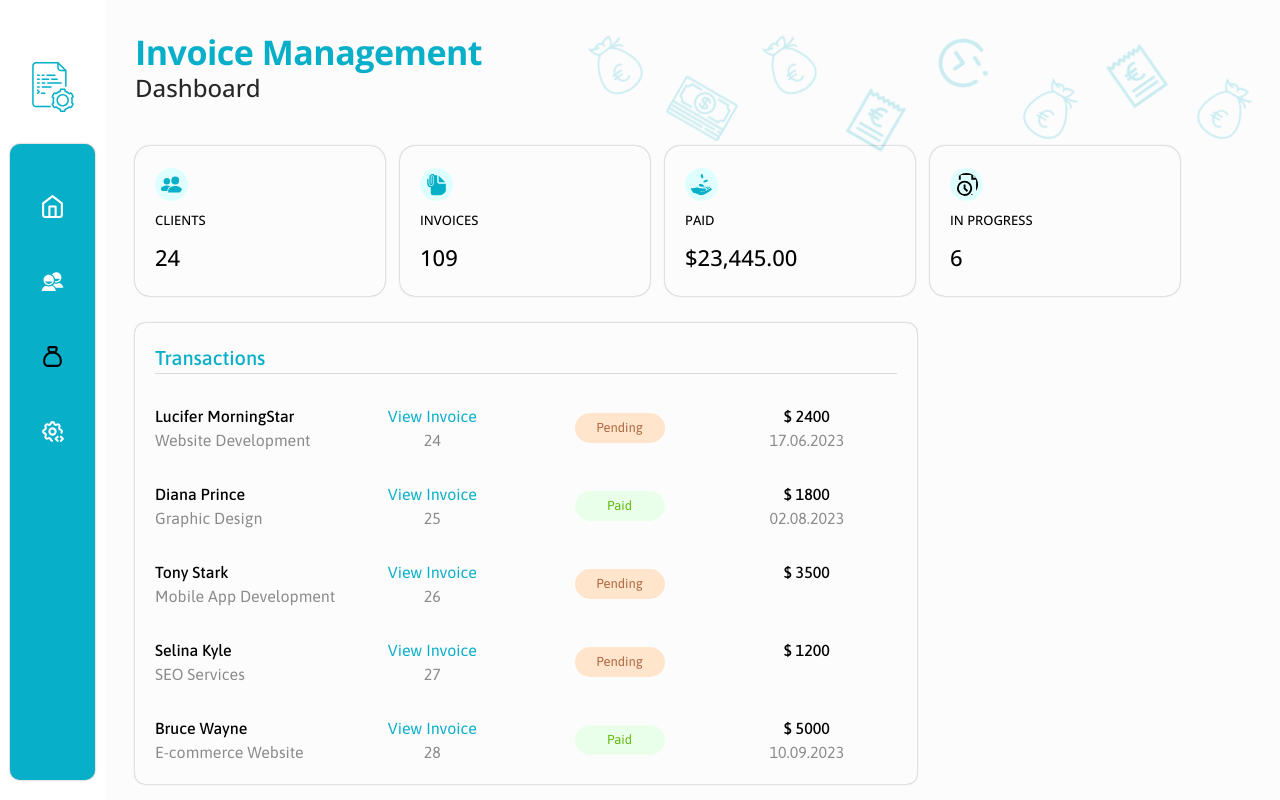
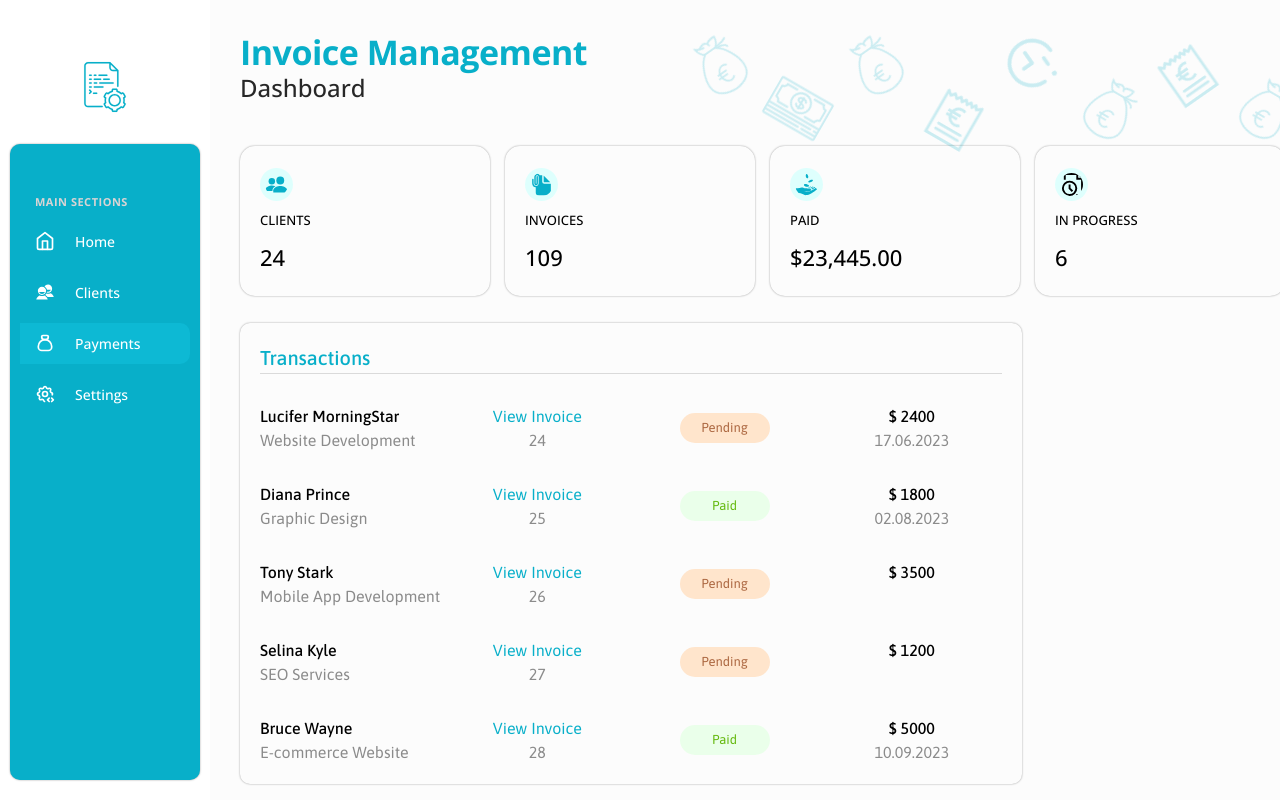
Before and after one commit to Andarus-1994/invoicesFrontend, a React (Vite) app: page /payments in a window 1280 px wide. Built offline with nearby package versions, Linux system fonts and the light colour scheme.

Commit message:
Added animations for sidemenu

```diff
--- a/src/Components/Navigation/SideMenu.scss
+++ b/src/Components/Navigation/SideMenu.scss
@@ -16,40 +16,60 @@
       width: 50px;
     }
   }
+  h3 {
+    font-size: 11px;
+    font-weight: 700;
+    text-transform: uppercase;
+    letter-spacing: 0.5px;
+    color: #dad4d4;
+    margin: 0;
+    padding-left: 15px;
+  }
   ul {
     @include customBoxStyles;
     width: 100%;
     height: 100%;
     display: flex;
     flex-direction: column;
-    gap: 50px;
     list-style-type: none;
     background: $primaryColor;
+    gap: 10px;
     min-height: 60dvh;
     border-radius: 10px;
-    padding: 50px 30px;
+    padding: 50px 10px;
     margin: 0;
   }
   a {
+    position: relative;
+    z-index: 1;
     color: #ffffff;
-    font-weight: 400;
-    font-size: 16px;
+    font-weight: 500;
+    font-size: 14px;
+    padding: 10px 15px;
     display: flex;
     align-items: center;
     justify-content: flex-start;
-    gap: 15px;
+
+    min-width: 170px;
+    gap: 20px;
     transition: 0.5s;
-    span {
-      display: none;
+    & > .active,
+    &:hover {
+      border-top-right-radius: 10px;
+      border-bottom-right-radius: 10px;
+      background: #15c7e26c;
+      color: #c2f7ff;
+    }
+    & > .active {
+      position: absolute;
+      width: 100%;
+      height: 100%;
+      left: 0;
+      top: 0;
+      z-index: -1;
     }
     svg {
-      font-size: 25px;
-    }
-    &:hover {
-      color: #1c1f1b;
+      font-size: 20px;
     }
   }
-  a.active {
-    color: #000000;
-  }
 }
--- a/src/Components/Navigation/SideMenu.tsx
+++ b/src/Components/Navigation/SideMenu.tsx
@@ -1,10 +1,35 @@
-import { NavLink } from "react-router-dom"
+import { NavLink, useLocation } from "react-router-dom"
 import "./SideMenu.scss"
 import { FiHome } from "react-icons/fi"
 import { IoMdContacts } from "react-icons/io"
 import { TbSettingsCode, TbMoneybag } from "react-icons/tb"
+import { motion } from "framer-motion"
 
 export default function SideMenu() {
+  const location = useLocation()
+
+  const RoutesLinks = [
+    {
+      path: "/",
+      name: "Home",
+      icon: <FiHome />,
+    },
+    {
+      path: "/clients",
+      name: "Clients",
+      icon: <IoMdContacts />,
+    },
+    {
+      path: "/payments",
+      name: "Payments",
+      icon: <TbMoneybag />,
+    },
+    {
+      path: "/settings",
+      name: "Settings",
+      icon: <TbSettingsCode />,
+    },
+  ]
   return (
     <div className="sideNav">
       {" "}
@@ -46,49 +71,24 @@ export default function SideMenu() {
         </svg>
       </div>
       <ul>
-        <li>
+        <h3>Main Sections</h3>
+        {RoutesLinks.map((route) => {
+          return (
+            <li key={route.name}>
               <NavLink
-            to="/"
+                to={route.path}
                 className={({ isActive, isPending }: { isActive: boolean; isPending: boolean }) => {
                   return isActive ? "active" : isPending ? "pending" : ""
                 }}
               >
-            <FiHome /> <span>Home</span>
+                {route.icon} <span>{route.name}</span>
+                {location.pathname === route.path ? (
+                  <motion.div transition={{ type: "spring" }} layoutId="underline" className="active"></motion.div>
+                ) : null}
               </NavLink>
             </li>
-        <li>
-          <NavLink
-            to="/clients"
-            className={({ isActive, isPending }: { isActive: boolean; isPending: boolean }) => {
-              return isActive ? "active" : isPending ? "pending" : ""
-            }}
-          >
-            <IoMdContacts />
-            <span>Clients</span>{" "}
-          </NavLink>
-        </li>
-        <li>
-          <NavLink
-            to="/payments"
-            className={({ isActive, isPending }: { isActive: boolean; isPending: boolean }) => {
-              return isActive ? "active" : isPending ? "pending" : ""
-            }}
-          >
-            <TbMoneybag />
-            <span>Payments</span>{" "}
-          </NavLink>
-        </li>
-        <li>
-          <NavLink
-            to="/settings"
-            className={({ isActive, isPending }: { isActive: boolean; isPending: boolean }) => {
-              return isActive ? "active" : isPending ? "pending" : ""
-            }}
-          >
-            <TbSettingsCode />
-            <span>Settings</span>{" "}
-          </NavLink>
-        </li>
+          )
+        })}
       </ul>
     </div>
   )
--- a/src/Views/Home/RecentInvoices/FilterInvoice.tsx
+++ b/src/Views/Home/RecentInvoices/FilterInvoice.tsx
@@ -35,6 +35,7 @@ export default function FilterInvoice({ filterInvoices }: FilterInvoiceProps) {
   return (
     <>
       {showNewInvoiceModal && <NewInvoiceModal refreshInvoices={refreshInvoices} closeModal={() => setShowNewInvoiceModal(false)} />}
+
       <div className="filterInvoice">
         <label>Invoice</label>
         <div className="actionBar">
--- a/src/Views/Home/RecentInvoices/InvoicesList.scss
+++ b/src/Views/Home/RecentInvoices/InvoicesList.scss
@@ -40,6 +40,7 @@
     .client {
       display: flex;
       justify-content: space-between;
+      cursor: move;
       span:nth-child(1) {
         display: flex;
         align-items: center;
--- a/src/Views/Home/RecentInvoices/InvoicesList.tsx
+++ b/src/Views/Home/RecentInvoices/InvoicesList.tsx
@@ -30,8 +30,7 @@ export default function InvoicesList({ invoices, loading, selectInvoice }: Invoi
   return (
     <>
       <div className="invoicesList">
-        <div>
-          {" "}
+        <div style={{ display: "flex", alignItems: "center" }}>
           <MdDragIndicator /> Drag them to reorder
         </div>
 
--- a/src/Views/Home/RecentInvoices/newInvoiceModal.scss
+++ b/src/Views/Home/RecentInvoices/newInvoiceModal.scss
@@ -15,14 +15,14 @@
   animation: fade-in-new-invoice 0.8s forwards;
   & > *:nth-child(odd):not(svg) {
     opacity: 0;
-    animation: 0.5s fade-in-right forwards ease-out;
+    animation: 0.5s fade-in-left forwards ease-out;
   }
   & > *:nth-child(even):not(svg) {
     opacity: 0;
-    animation: 0.5s fade-in-left forwards ease-out;
+    animation: 0.5s fade-in-right forwards ease-out;
   }
   @for $i from 1 through 10 {
-    $delay: 0.5s + 0.1s * $i;
+    $delay: 0.1s + 0.1s * $i;
     & > *:nth-child(#{$i}):not(svg) {
       animation-delay: $delay;
     }
@@ -147,8 +147,8 @@
   @keyframes fade-in-new-invoice {
     0% {
       opacity: 0;
-      translate: -100% -100%;
-      scale: 0.1;
+      translate: -50% -70%;
+      scale: 0.5;
     }
     100% {
       translate: -50% -50%;
@@ -160,28 +160,28 @@
   @keyframes fade-in-left {
     0% {
       opacity: 0;
-      transform: translate(-50px, 70px);
+      transform: translate(-50px, 70px) scale(0.6);
     }
     70% {
       opacity: 0.5;
     }
     100% {
       opacity: 1;
-      transform: translate(0, 0);
+      transform: translate(0, 0) scale(1);
     }
   }
 
   @keyframes fade-in-right {
     0% {
       opacity: 0;
-      transform: translate(50px, 70px);
+      transform: translate(50px, 70px) scale(0.6);
     }
     70% {
       opacity: 0.5;
     }
     100% {
       opacity: 1;
-      transform: translate(0, 0);
+      transform: translate(0, 0) scale(1);
     }
   }
 }
```
Lines whose indentation alone changed are shown as unchanged.
